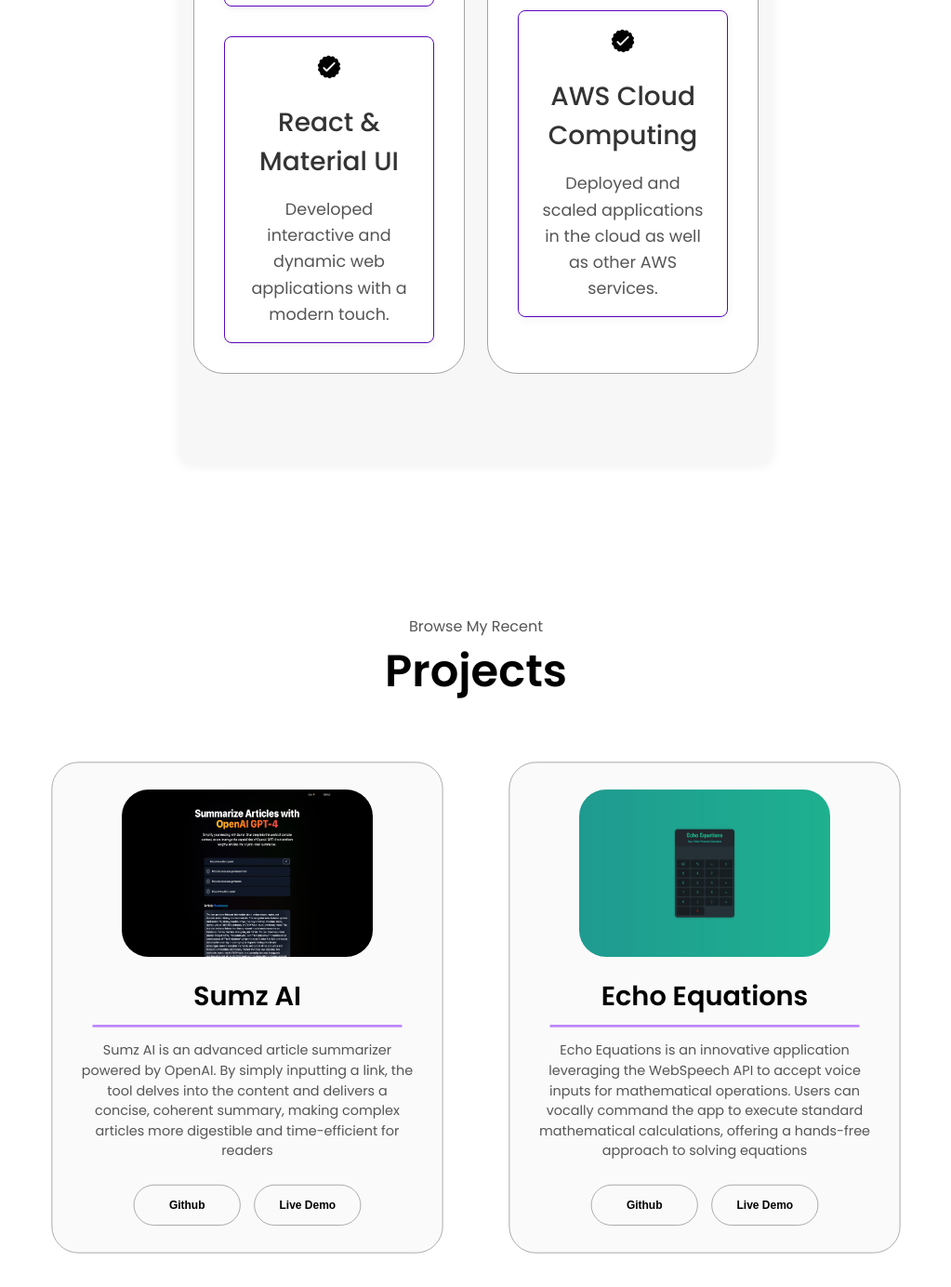
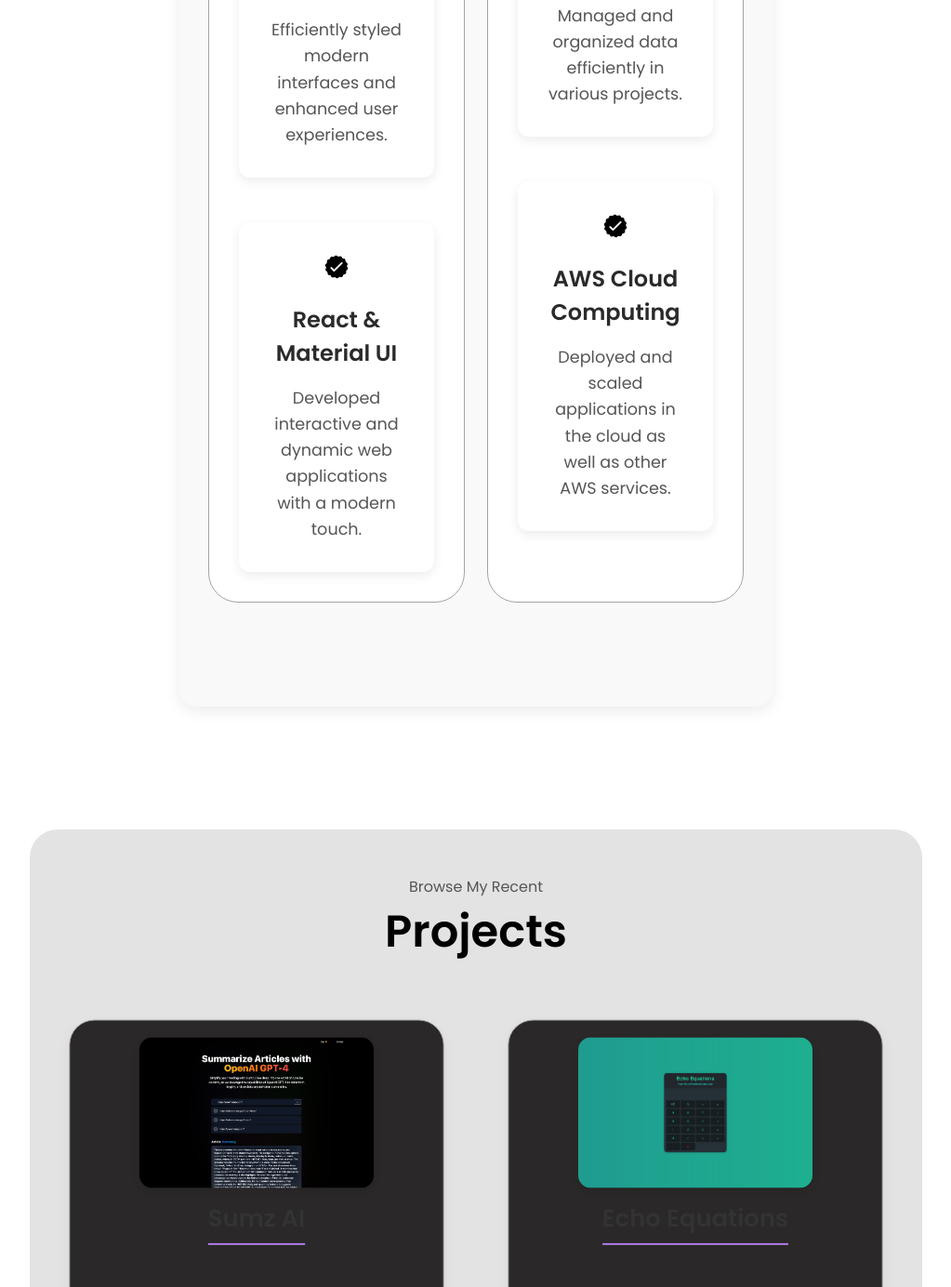
Before and after one commit to jmenzies722/Menzies-Portfolio, a plain HTML site: page port.html in a window 1280 px wide. Shown: the part 4140-5524 px from the top of the page at 93% size, without its empty margins (128-1151 px from the left). Drawn offline with nearby package versions, Linux system fonts and the light colour scheme.

Commit message:
mobile responsivness

```diff
--- a/mediaqueries.css
+++ b/mediaqueries.css
@@ -161,7 +161,22 @@
     background-color: transparent;
   }
 
+  #experience, #projects {
+    padding: 2rem 1rem; /* Adjust padding for mobile */
+    border-radius: 10px; /* Slightly reduced border radius for mobile */
+  }
 
+  .experience-sub-title, .project-title {
+    font-size: 1.5rem; /* Adjusting the size for mobile */
+    text-align: center; /* Centering the titles */
+    margin-top: 1rem; /* Adjust top margin for spacing */
+  }
+
+  article, .color-container {
+    border-radius: 10px; /* Consistent border radius for mobile */
+    margin: 1rem 0; /* Add vertical spacing and reset horizontal margin */
+    box-shadow: 0px 2px 8px rgba(0, 0, 0, 0.05); /* Slightly reduced box shadow for mobile */
+  }
 
   .menu-links a {
     background-image: linear-gradient(135deg, #551a8b, #a020f0);
@@ -175,7 +190,7 @@
     overflow: hidden;
     font-family: 'Poppins', sans-serif; /* Set Poppins as the primary font, with a sans-serif fallback */
     padding: 5px 15px; /* Added padding */
-    border-radius: 5px; /* Softened corners for a modern look */
+    border-radius: 20px; /* Softened corners for a modern look */
     transition: transform 0.3s ease, box-shadow 0.3s ease; /* Smooth transitions */
     display: inline-block; /* To apply vertical padding and transformations */
 }
--- a/styles.css
+++ b/styles.css
@@ -11,6 +11,7 @@ body {
   font-family: "Poppins", sans-serif;
   line-height: 1.5;
   color: #333;
+  overflow-x: hidden;
 }
 
 h1,
@@ -430,105 +431,155 @@ body.dark-mode .about-section h3 {
 
 /* EXPERIENCE SECTION */
 
-/* Added and Enhanced CSS for the Experience Section */
+/* EXPERIENCE SECTION */
 
 #experience {
-  background-color: #f7f7f7; /* Slightly off-white background for better readability */
-  border-radius: 15px; /* Rounded corners to match the rest of your UI */
-  overflow: hidden; /* Ensures child elements don't overlap the rounded corners */
-  padding: 4rem 1rem; /* Generous padding for better spacing */
-  box-shadow: 0px 4px 12px rgba(0, 0, 0, 0.05); /* Subtle box shadow for depth */
+  background-color: #f9f9f9;
+  border-radius: 20px; /* More pronounced roundness */
+  padding: 5rem 2rem; /* Adjusted padding for better horizontal space */
+  box-shadow: 0px 5px 15px rgba(0, 0, 0, 0.08);
   margin-top: 25rem;
+  transition: box-shadow 0.3s; /* Smoother shadow transition */
 }
 
 body.dark-mode #experience {
-  background-color: #2e2e2e; /* Dark background for dark mode */
+  background-color: #2a2a2a;
+}
+
+#experience:hover {
+  box-shadow: 0px 8px 20px rgba(0, 0, 0, 0.12); /* Enhanced shadow on hover for the whole section */
 }
 
 .experience-sub-title {
-  margin-bottom: 2rem;
-  border-bottom: 3px solid #bb86fc; /* Adding a vibrant purple underline for emphasis */
-  padding-bottom: 10px;
+  font-size: 1.8rem; /* Bigger title for emphasis */
+  font-weight: 600; /* Bold weight */
+  color: #551a8b; /* Use the purple theme consistently */
+  margin-bottom: 3rem; /* Spacious separation from content below */
+  border-bottom: 2px solid #bb86fc;
+  padding-bottom: 0.5rem;
 }
 
 body.dark-mode .experience-sub-title {
-  border-color: #551a8b; /* Darker purple for dark mode */
+  border-color: #7f1aff;
+  color: #a020f0;
 }
 
 .article-container {
-  gap: 50rem; /* Increased gap for better separation */
+  display: flex;
+  flex-direction: column; /* Stack articles vertically */
+  gap: 3rem; /* Reduced gap to a more reasonable amount */
 }
 
 article {
-  border: 1px solid #5808ba; /* Subtle border for definition */
-  border-radius: 8px; /* Consistent rounded corners for aesthetics */
-  padding: 1rem 1.5rem; /* Increased padding for a balanced look */
-  transition: transform 0.2s, box-shadow 0.2s; /* Transition effects for smoother animations */
-  box-shadow: 0px 3px 10px rgba(0, 0, 0, 0.05); /* Subtle shadow for elevation */
-  position: relative; /* This allows us to use z-index for stacking order during hover */
-  margin-top: 2rem;
+  border: none; /* Removing the border to keep it clean */
+  background-color: #ffffff; /* Adding a background color to articles */
+  border-radius: 12px;
+  padding: 2rem; /* Generous padding */
+  transition: all 0.3s; /* Consistent transition */
+  box-shadow: 0px 4px 12px rgba(0, 0, 0, 0.08);
+  position: relative;
 }
 
 article:hover {
-  transform: translateY(-5px); /* Slight lift effect on hover */
-  box-shadow: 0px 5px 20px rgba(0, 0, 0, 0.1); /* Enhanced shadow for depth perception on hover */
-  z-index: 1; /* Ensure the hovered card rises above others in stacking order */
+  transform: scale(1.02); /* Slight scale effect on hover for a pop feel */
+  box-shadow: 0px 6px 20px rgba(0, 0, 0, 0.12);
 }
 
 article h3 {
-  font-weight: 450; /* Making the title a bit bolder for emphasis */
-  margin-bottom: 0.7rem; /* Space below title for visual separation */
+  font-size: 1.5rem; /* Bigger for emphasis */
+  font-weight: 600; /* Bold weight */
+  color: #2a2a2a; /* Dark color for better contrast */
+  margin-bottom: 1rem; /* Adjusted space for consistency */
 }
 
 body.dark-mode article {
-  background-color: #383838; /* Darker card background for dark mode */
+  background-color: #333;
 }
 
-article:hover {
-  transform: translateY(-8px); /* Raise the card slightly on hover */
-  box-shadow: 0px 6px 16px rgba(0, 0, 0, 0.1); /* Enhance box shadow on hover for depth */
+body.dark-mode article h3 {
+  color: #e6e6e6; /* Brighter title for dark mode */
 }
 
 section {
-  min-height: auto; /* Resetting min-height to auto */
+  min-height: auto;
   height: auto;
 }
 
+
+/* PROJECTS SECTION */
 /* PROJECTS SECTION */
 
 #projects {
   position: relative;
   margin-top: 100px;
+  padding: 50px 20px; /* Consistent spacing from top and bottom */
+  background-color: #2c2b2b21; /* Light gray background for differentiation */
+  border-radius: 30px;
 }
 
+.project-description {
+  margin-top: 20px; /* Space between title and description */
+  color: #aaa; /* Lighter color for the description, contrasts well with the dark background */
+  font-size: 18px; /* Slightly smaller font size than title */
+  line-height: 2.0; /* Increased line height for better readability */
+  max-width: 300px; /* Control the width to make sure the description doesn't spread too much */
+  text-align: center; /* Centered text for aesthetics */
+  padding: 0 15px; /* Padding on the left and right to ensure text doesn't touch the edges */
+}
+
+
 .color-container {
-  border-color: rgb(163, 163, 163);
-  background: rgb(250, 250, 250);
-  transition: transform 0.2s, box-shadow 0.2s; /* Add transition for smoother animation */
+  display: flex;
+  flex-direction: column;
+  align-items: center; /* Center child elements horizontally */
+  border-radius: 30px; /* Rounded corners for modern look */
+  background: rgb(42, 40, 40); /* Clean white background */
+  transition: transform 0.3s, box-shadow 0.3s;
+  padding: 20px; /* Consistent padding */
+  box-shadow: 0 5px 15px rgba(0, 0, 0, 0.05); /* Subtle shadow for depth */
 }
 
 .color-container:hover {
-  transform: scale(1.05); /* Slightly increase the size on hover */
-  box-shadow: 0 5px 20px rgba(0, 0, 0, 0.2); /* Add shadow for lift-off effect */
+  transform: translateY(-5px); /* Slight lift effect */
+  box-shadow: 0 7px 20px rgba(0, 0, 0, 0.1);
 }
 
 .project-img {
-  border-radius: 2rem;
-  width: 300px;
-  height: 200px;
+  border-radius: 15px; /* Larger radius for a softer look */
+  width: 280px; /* Adjusting for a better fit */
+  height: 180px;
+  object-fit: cover;
+  box-shadow: 0 4px 10px rgba(0, 0, 0, 0.1); /* Soft shadow for the image */
 }
 
 .project-title {
-  margin: 1rem;
-  color: black;
+  margin-top: 15px; /* Spacing between image and title */
+  font-weight: 600; /* Bolder text for title */
+  color: #333; /* Slightly darker text for better contrast */
 }
 
 .project-btn {
-  color: black;
-  border-color: rgb(163, 163, 163);
-  margin-top: 7%;
+  color: white;
+  background-color: #555; /* Darker background */
+  border: none; /* Remove border */
+  padding: 10px 20px;
+  border-radius: 25px; /* Fully rounded button for a modern look */
+  font-weight: 600;
+  text-transform: uppercase;
+  transition: background-color 0.3s, transform 0.2s;
+  margin-top: 15px; /* Space between title and button */
+  cursor: pointer;
 }
 
+.project-btn:hover {
+  background-color: #333; /* Slightly darker background on hover */
+}
+
+.project-btn:active {
+  transform: scale(0.97); /* Button press effect */
+}
+
+/*
 /* CONTACT */
 
 #contact {
```
